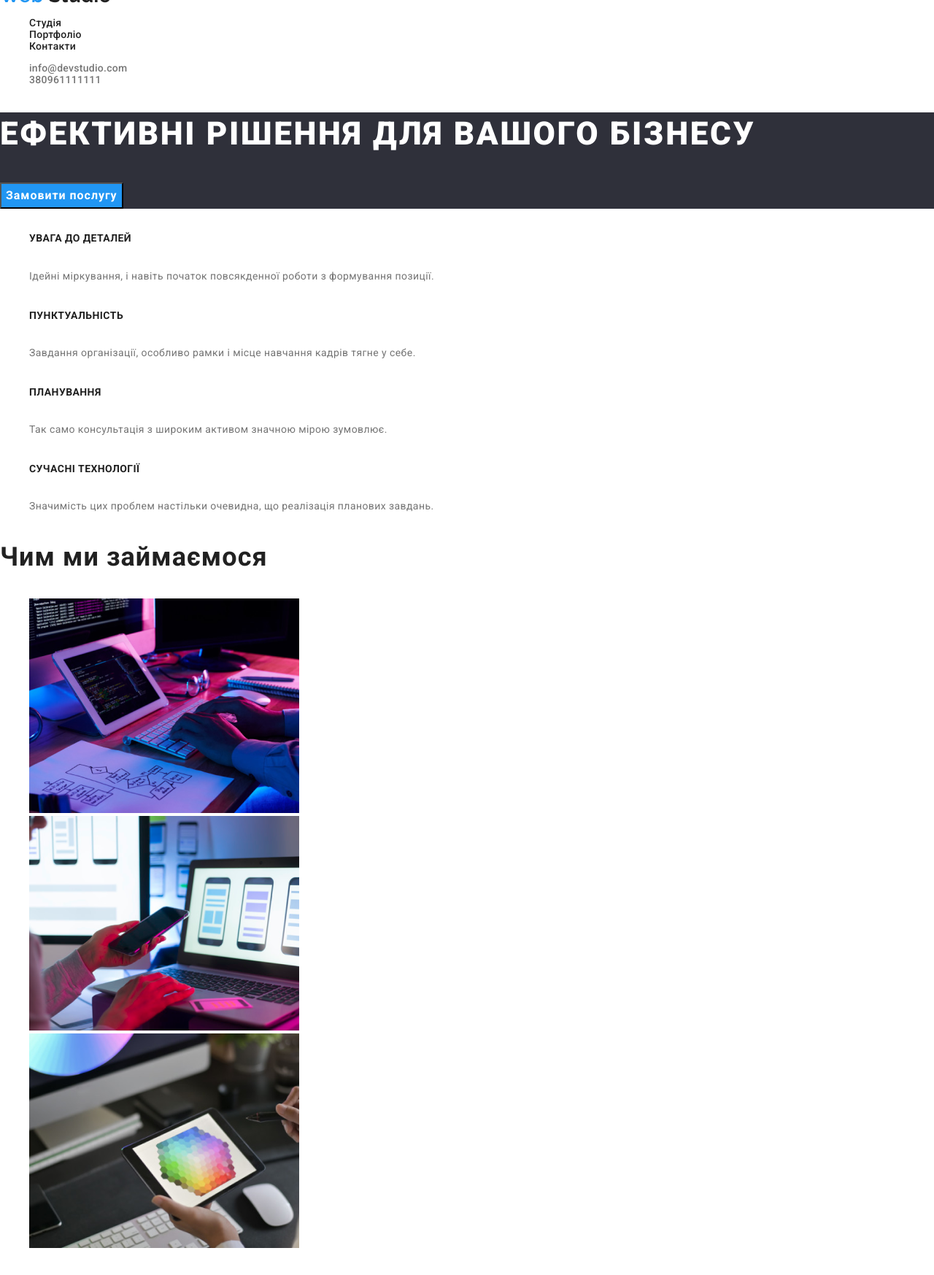
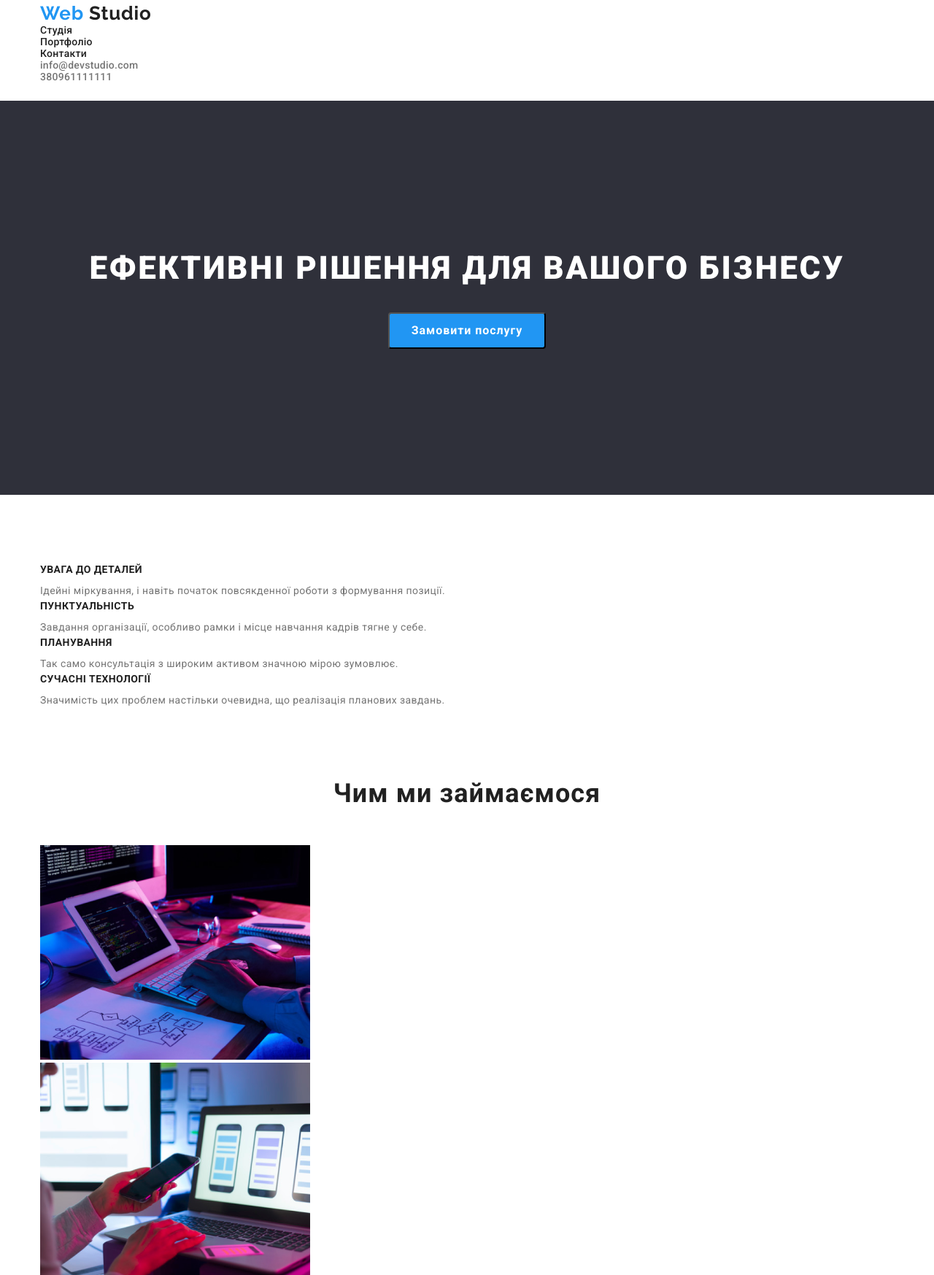
Before and after one commit to dima0073231/Web-studio, a plain HTML site: page index.html in a window 1280 px wide. Shown: the part 21-1768 px from the top of the page at 73% size. Drawn offline with nearby package versions, Linux system fonts and the light colour scheme.

Commit message:
add styles

```diff
--- a/css/style.css
+++ b/css/style.css
@@ -12,6 +12,12 @@ body {
     font-style: normal;
     color: var(--main-text);
 }
+.container {
+    width: 1200px;
+    padding: 0 15px;
+    margin: 0 auto;
+
+}
 
 ul {
     list-style: none;
@@ -20,6 +26,13 @@ ul {
 a {
     text-decoration: none;
     color: inherit;
+}
+ul,h1,h2,h6,p,h3,button{
+    padding:0;
+    margin:0;
+}
+.header{
+    padding: 24px 0 25px;
 }
 
 .header-logo-web {
@@ -64,39 +77,53 @@ a {
     letter-spacing: 0.28px;
     word-wrap: break-word;
 }
+.hero{
+    padding: 200px 0;
+}
 
-.section-slogan-title {
+.hero_title {
     color: var(--white-text);
     font-size: 44px;
-
     font-weight: 900;
     text-transform: uppercase;
     line-height: 1.36;
     letter-spacing: 2.64px;
     word-wrap: break-word;
+    margin: 0 0 30px;
+    text-align: center;
 }
 
-.section-slogan-btn {
+.hero_btn {
     color: var(--white-text);
     font-size: 16px;
-
     font-weight: 700;
     line-height: 1.87;
     letter-spacing: 0.96px;
     word-wrap: break-word;
+    background-color: #2196F3;
+    border-radius: 4px;
+    width: 216px;
+height: 50px;
+margin: 0 auto;
+display:block;
+}
+.feature{
+    padding: 94px 0;
 }
 
-.section-feature-title {
+.feature-title {
     color: var(--gray-text);
     font-size: 14px;
-
     font-weight: 700;
     text-transform: uppercase;
     letter-spacing: 0.42px;
     word-wrap: break-word;
+    margin-bottom: 10px;
 }
 
-.section-feature-text {
+
+
+.feature-text {
 
     font-size: 14px;
 
@@ -105,32 +132,54 @@ a {
     letter-spacing: 0.42px;
     word-wrap: break-word;
 }
+.box{
+    padding-bottom:94px;
+}
+.box-title{
+    margin-bottom: 50px;
+    color: #212121;
+text-align: center;
+font-size: 36px;
+font-style: normal;
+font-weight: 700;
+letter-spacing: 1.08px;
+}
 
-.section-box-title,
-.section-team-title {
+
+.team{
+    padding:94px 0 ;
+}
+
+.team-title {
     color: var(--gray-text);
     font-size: 36px;
 
     font-weight: 700;
     letter-spacing: 1.08px;
     word-wrap: break-word;
+    margin-bottom: 50px;
 }
 
-.section-team-item-title {
+.team-item-title {
     color: var(--gray-text);
     font-size: 16px;
 
     font-weight: 500;
     letter-spacing: 0.48px;
     word-wrap: break-word;
+    margin-bottom: 30px;
+    margin-top: 30px;
 }
 
-.section-team-text {
+.team-text {
     font-size: 16px;
 
     font-weight: 400;
     letter-spacing: 0.48px;
     word-wrap: break-word;
+}
+.footer{
+    padding: 60px 0;
 }
 
 .footer-logo-web {
@@ -140,6 +189,7 @@ a {
     font-weight: 700;
     letter-spacing: 0.78px;
     word-wrap: break-word;
+    margin-bottom: 20px;
 }
 
 .footer-logo-studio {
@@ -153,7 +203,7 @@ a {
 
 
 .footer-text {
-    color: var(--blue-text);
+    color: var(--white-text);
     font-size: 14px;
 
     font-weight: 400;
@@ -171,38 +221,7 @@ a {
     letter-spacing: 0.42px;
     word-wrap: break-word;
 }
-
-
-
-
-
-
-
-
-
-
-
-
-
-
-
-
-
-
-
-
-
-
-
-
-
-
-section:first-child,
+.hero,
 footer {
     background-color: #2F303A;
 }
-
-section:first-child button {
-    background-color: #2196F3;
-    color: #FFFFFF;
-}
--- a/index.html
+++ b/index.html
@@ -16,6 +16,7 @@
 
 <body>
     <header class="header">
+        <div class="container">
         <div class="header-block">
             <a href="#" class="header-home-link">
                 <span class="header-logo-web">
@@ -55,116 +56,130 @@
                 </li>
             </ul>
         </div>
+    </div>
+    </header>
 
-    </header>
     <main class="main">
-        <section class="section-slogan">
-            <h1 class="section-slogan-title">Ефективні рішення для вашого бізнесу</h1>
-            <button type="button" class="section-slogan-btn">Замовити послугу</button>
+        <section class="hero">
+            <div class="container">
+            <h1 class="hero_title">Ефективні рішення для вашого бізнесу</h1>
+            <button type="button" class="hero_btn">Замовити послугу</button>
+        </div>
         </section>
 
-        <section class="section-feature">
-            <ul class="section-feature-list">
-                <li class="section-feature-list-item">
-                    <h6 class="section-feature-title">УВАГА ДО ДЕТАЛЕЙ</h6>
-                    <p class="section-feature-text">
+        <section class="feature">
+            <div class="container">
+            <ul class="feature-list">
+                <li class="feature-list-item">
+                    <h6 class="feature-title">УВАГА ДО ДЕТАЛЕЙ</h6>
+                    <p class="feature-text">
                         Ідейні міркування, і навіть початок повсякденної роботи з формування позиції.
                     </p>
                 </li>
-                <li class="section-feature-list-item">
-                    <h6 class="section-feature-title">ПУНКТУАЛЬНІСТЬ</h6>
-                    <p class="section-feature-text">
+                <li class="feature-list-item">
+                    <h6 class="feature-title">ПУНКТУАЛЬНІСТЬ</h6>
+                    <p class="feature-text">
                         Завдання організації, особливо рамки і місце навчання кадрів тягне у себе.
                     </p>
                 </li>
-                <li class="section-feature-list-item">
-                    <h6 class="section-feature-title">ПЛАНУВАННЯ</h6>
-                    <p class="section-feature-text">
+                <li class="feature-list-item">
+                    <h6 class="feature-title">ПЛАНУВАННЯ</h6>
+                    <p class="feature-text">
                         Так само консультація з широким активом значною мірою зумовлює.
                     </p>
                 </li>
-                <li class="section-feature-list-item">
-                    <h6 class="section-feature-title">СУЧАСНІ ТЕХНОЛОГІЇ</h6>
-                    <p class="section-feature-text">
+                <li class="feature-list-item">
+                    <h6 class="feature-title">СУЧАСНІ ТЕХНОЛОГІЇ</h6>
+                    <p class="feature-text">
                         Значимість цих проблем настільки очевидна, що реалізація планових завдань.
                     </p>
                 </li>
             </ul>
+        </div>
         </section>
-        <section class="section-box">
-            <h3 class="section-box-title">Чим ми займаємося</h3>
-            <ul class="section-box-list">
-                <li class="section-box-list-item">
+        <section class="box">
+            <div class="container">
+            <h3 class="box-title">Чим ми займаємося</h3>
+            <ul class="box-list">
+                <li class="box-list-item">
                     <img src="./images/block1_img1.png" alt="Notebook" width="370" class="section-box-img">
                 </li>
 
-                <li class="section-box-list-item">
+                <li class="box-list-item">
                     <img src="./images/block1_img2.png" alt="ceel" width="370" class="section-box-img">
                 </li>
-                <li class="section-box-list-item">
+                <li class="box-list-item">
                     <img src="./images/block1_img3.png" alt="Tablet" width="370" class="section-box-img">
                 </li>
             </ul>
+            </div>
         </section>
-        <section class="section-team">
-            <h3 class="section-team-title">Наша команда</h3>
-            <ul class="section-team-list">
-                <li class="section-team-list-item">
+        <section class="team">
+            <div class="container">
+            <h3 class="team-title">Наша команда</h3>
+            <ul class="team-list">
+                <li class="team-list-item">
                     <img src="./images/block2_img1.jpg" alt="Ігор Дем'яненко" width="270" class="section-team-img">
-                    <h6 class="section-team-item-title">
+                    <h6 class="team-item-title">
                         Ігор Дем'яненко
                     </h6>
-                    <p class="section-team-text">
+                    <p class="team-text">
                         Product Designer
                     </p>
                 </li>
-                <li class="section-team-list-item">
+                <li class="team-list-item">
                     <img src="./images/block2_img2.jpg" alt="Ольга Рєпіна" width="270" class="section-team-img">
-                    <h6 class="section-team-item-title">
+                    <h6 class="team-item-title">
                         Ольга Рєпіна
                     </h6>
-                    <p class="section-team-text">
+                    <p class="team-text">
                         Frontend Developer
                     </p>
                 </li>
-                <li class="section-team-list-item">
+                <li class="team-list-item">
                     <img src="./images/block2_img3.jpg" alt="Микола Тарасов" width="270" class="section-team-img">
-                    <h6 class="section-team-item-title">
+                    <h6 class="team-item-title">
                         Микола Тарасов
                     </h6>
-                    <p class="section-team-text">
+                    <p class="team-text">
                         Marketing
                     </p>
                 </li>
-                <li class="section-team-list-item">
+                <li class="team-list-item">
                     <img src="./images/block2_img4.jpg" alt="Михайло Єрмаков" width="270" class="section-team-img">
-                    <h6 class="section-team-item-title">
+                    <h6 class="team-item-title">
                         Михайло Єрмаков
                     </h6>
-                    <p class="section-team-text">
+                    <p class="team-text">
                         UI Designer
                     </p>
                 </li>
             </ul>
+            </div>
         </section>
     </main>
     <footer class="footer">
-        <span class="footer-logo-web">
-            Web
-        </span>
-        <span class="footer-logo-studio">
-            Studio
-        </span>
+        <div class="container">
+            <a href="#"class="footer-logo-web">Web<span class="footer-logo-studio">
+                Studio
+            </span></a>
+
+            <address>
         <p class="footer-text">
             м. Київ, пр-т Лесі Українки, 26
         </p>
+    </address>
+<address>
         <p class="footer-contact">
             <a href="mailto:info@devstudio.com">info@devstudio.com</a>
         </p>
+    </address>
+<address>
         <p class="footer-contact">
             <a href="tel:380961111111">+38 096 111 11 11 </a>
         </p>
+    </address>
+        </div>
     </footer>
 </body>
-
 </html>
```
